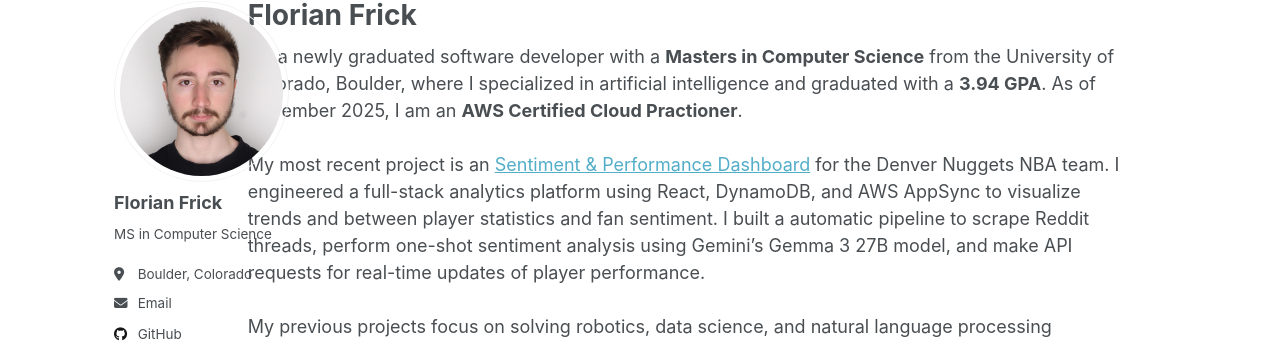
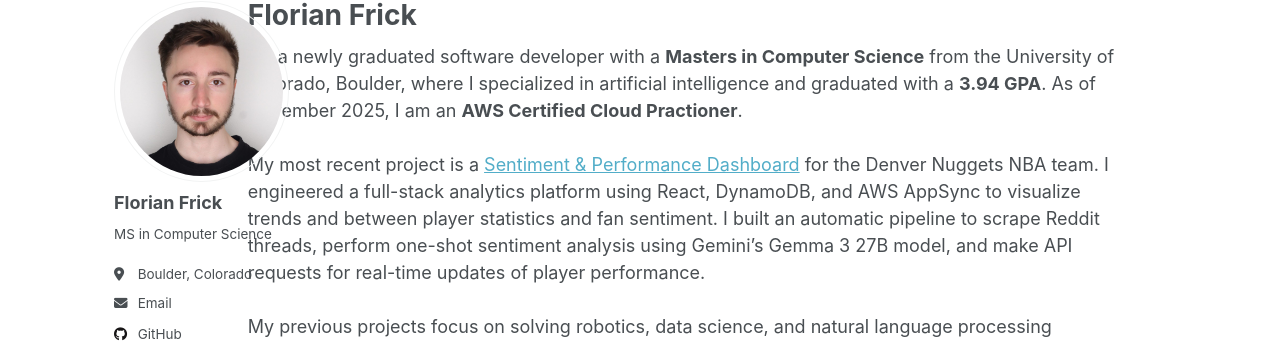
Before and after one commit to florianfrick/florianfrick.github.io, a Jekyll site: the page built from _pages/about.md, in a window 1280 px wide and 978 px high. Shown: the part 98-442 px from the top of the window. Built offline with Jekyll 4.4.1, drawn with Linux system fonts in a browser that asks for light colours; a script that is not in the unit is left out.

Commit message:
Updated bio

```diff
--- a/_pages/about.md
+++ b/_pages/about.md
@@ -11,7 +11,7 @@ redirect_from:
 I'm a newly graduated software developer with a <strong>Masters in Computer Science</strong> from the University of Colorado, Boulder, where I specialized in artificial intelligence and graduated with a <strong>3.94 GPA</strong>. As of November 2025, I am an <strong>AWS Certified Cloud Practioner</strong>.
 <!-- Before then, I graduated with a B.S. in Computer Science  -->
 <br><br>
-My most recent project is an <a href="http://florianfrick.github.io/portfolio/025nuggetsdashboard/">Sentiment & Performance Dashboard</a> for the Denver Nuggets NBA team. I engineered a full-stack analytics platform using React, DynamoDB, and AWS AppSync to visualize trends and between player statistics and fan sentiment. I built a automatic pipeline to scrape Reddit threads, perform one-shot sentiment analysis using Gemini’s Gemma 3 27B model, and make API requests for real-time updates of player performance.
+My most recent project is a <a href="http://florianfrick.github.io/portfolio/025nuggetsdashboard/">Sentiment & Performance Dashboard</a> for the Denver Nuggets NBA team. I engineered a full-stack analytics platform using React, DynamoDB, and AWS AppSync to visualize trends and between player statistics and fan sentiment. I built an automatic pipeline to scrape Reddit threads, perform one-shot sentiment analysis using Gemini’s Gemma 3 27B model, and make API requests for real-time updates of player performance.
 <br><br>
 My previous projects focus on solving robotics, data science, and natural language processing problems, including imitation learning for robotic manipulation, automatic sea ice mapping, and news summarization.
 See my <a href="https://florianfrick.github.io/portfolio/">portfolio</a> for more details.
```
